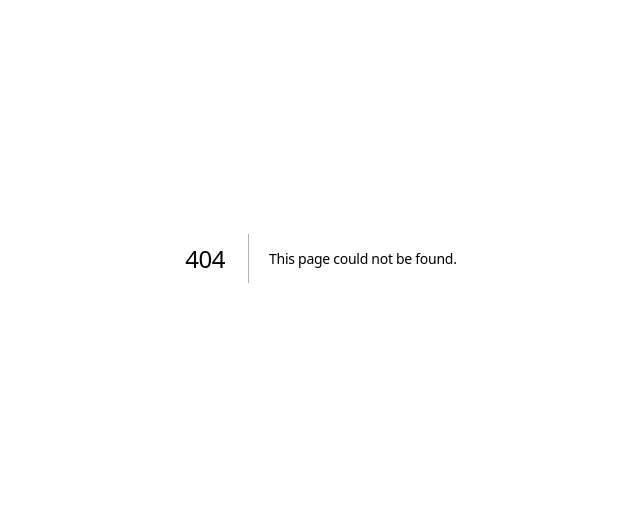
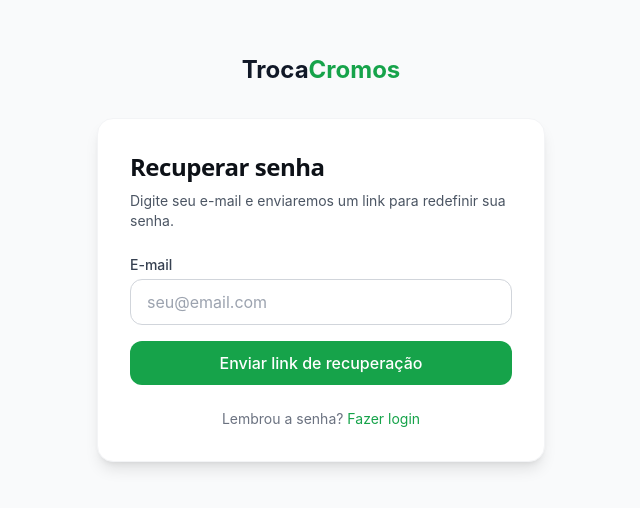
Before and after one commit to aquareladecorr-ops/trocacopa, a Next.js app: page /recuperar-senha in a window 1280 px wide. Before the commit this address had no page. Shown: the part 142-650 px from the top of the page, without its empty margins (319-959 px from the left). Built offline with nearby package versions, Linux system fonts and the light colour scheme.

Commit message:
recuperar-senha: página de solicitação de reset de senha

```diff
--- /dev/null
+++ b/src/app/recuperar-senha/page.tsx
@@ -0,0 +1,100 @@
+'use client'
+
+import { useState } from 'react'
+import Link from 'next/link'
+import { createClient } from '@/lib/supabase/client'
+
+export default function RecuperarSenhaPage() {
+  const [email, setEmail] = useState('')
+  const [loading, setLoading] = useState(false)
+  const [enviado, setEnviado] = useState(false)
+  const [erro, setErro] = useState('')
+
+  async function handleSubmit(e: React.FormEvent) {
+    e.preventDefault()
+    setLoading(true)
+    setErro('')
+
+    const supabase = createClient()
+    const { error } = await supabase.auth.resetPasswordForEmail(email, {
+      redirectTo: `${window.location.origin}/reset-password`,
+    })
+
+    if (error) {
+      setErro('Erro ao enviar e-mail. Verifique o endereço e tente novamente.')
+    } else {
+      setEnviado(true)
+    }
+    setLoading(false)
+  }
+
+  return (
+    <div className="min-h-screen flex flex-col items-center justify-center bg-gray-50 px-4">
+      <Link href="/" className="mb-8 text-2xl font-bold">
+        <span className="text-gray-900">Troca</span>
+        <span className="text-green-600">Cromos</span>
+      </Link>
+
+      <div className="bg-white rounded-2xl shadow-lg p-8 border border-gray-100 w-full max-w-md">
+        {enviado ? (
+          <div className="text-center">
+            <div className="text-5xl mb-4">📧</div>
+            <h1 className="text-2xl font-bold mb-2">E-mail enviado!</h1>
+            <p className="text-gray-600 mb-6">
+              Enviamos um link de recuperação para <strong>{email}</strong>.
+              Verifique sua caixa de entrada (e o spam).
+            </p>
+            <Link
+              href="/login"
+              className="text-green-600 hover:underline text-sm"
+            >
+              Voltar para o login
+            </Link>
+          </div>
+        ) : (
+          <>
+            <h1 className="text-2xl font-bold mb-2">Recuperar senha</h1>
+            <p className="text-sm text-gray-600 mb-6">
+              Digite seu e-mail e enviaremos um link para redefinir sua senha.
+            </p>
+
+            <form onSubmit={handleSubmit} className="space-y-4">
+              <div>
+                <label className="block text-sm font-medium text-gray-700 mb-1">
+                  E-mail
+                </label>
+                <input
+                  type="email"
+                  value={email}
+                  onChange={(e) => setEmail(e.target.value)}
+                  required
+                  placeholder="seu@email.com"
+                  className="w-full border border-gray-300 rounded-xl px-4 py-2.5 focus:outline-none focus:ring-2 focus:ring-green-500"
+                />
+              </div>
+
+              {erro && (
+                <p className="text-red-500 text-sm">{erro}</p>
+              )}
+
+              <button
+                type="submit"
+                disabled={loading}
+                className="w-full bg-green-600 text-white rounded-xl px-4 py-2.5 font-medium hover:bg-green-700 transition-colors disabled:opacity-50"
+              >
+                {loading ? 'Enviando...' : 'Enviar link de recuperação'}
+              </button>
+            </form>
+
+            <p className="text-center text-sm text-gray-500 mt-6">
+              Lembrou a senha?{' '}
+              <Link href="/login" className="text-green-600 hover:underline">
+                Fazer login
+              </Link>
+            </p>
+          </>
+        )}
+      </div>
+    </div>
+  )
+}
```
